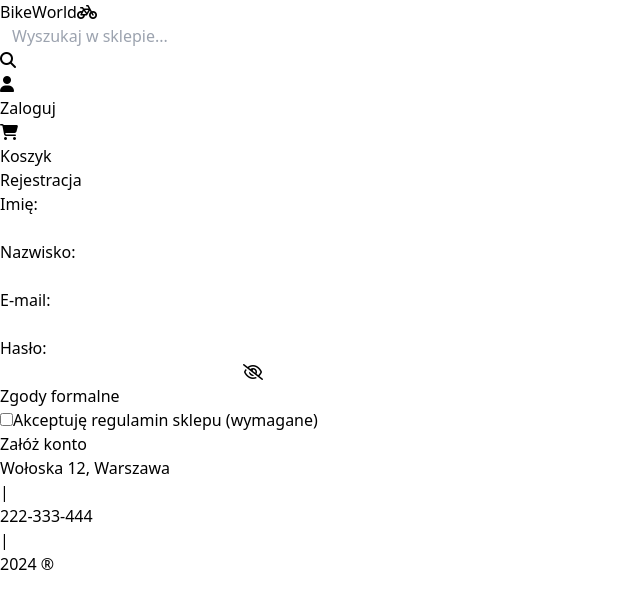
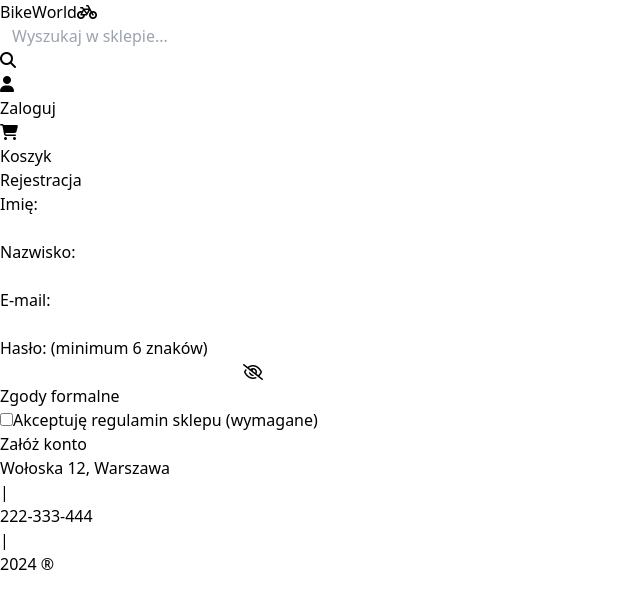
Before and after one commit to MateuszSobiech/bike-world, a React (Vite) app: page /rejestracja in a window 1280 px wide. Shown: the top 608 px of the page, without its empty margins (0-640 px from the left). Built offline with nearby package versions, Linux system fonts and the light colour scheme; no server answers; the database is empty.

Commit message:
Fix register password problem.

```diff
--- a/src/components/Routes/Register/Register.tsx
+++ b/src/components/Routes/Register/Register.tsx
@@ -23,10 +23,10 @@ export const Register = () => {
 
   const onClickToogleShowPassword = () => setShowPassword(!showPassword);
 
-  const onClickCreateAccount = () => {
-    if (!isTermsAccepted || Object.values(state).some((value) => !value)) return;
+  const onClickCreateAccount = async () => {
+    if (!isTermsAccepted || Object.values(state).some((value) => !value) || state.password.length < 6) return;
 
-    registerWithEmail(state)
+    await registerWithEmail(state)
 
     navigation('/');
   };
@@ -81,7 +81,7 @@ export const Register = () => {
 
           <div>
             <label>
-              <span className='text-xl'>Hasło: </span>
+              <span className='text-xl'>Hasło: (minimum 6 znaków)</span>
               <br />
               <div className='flex gap-4'>
                 <input
```
